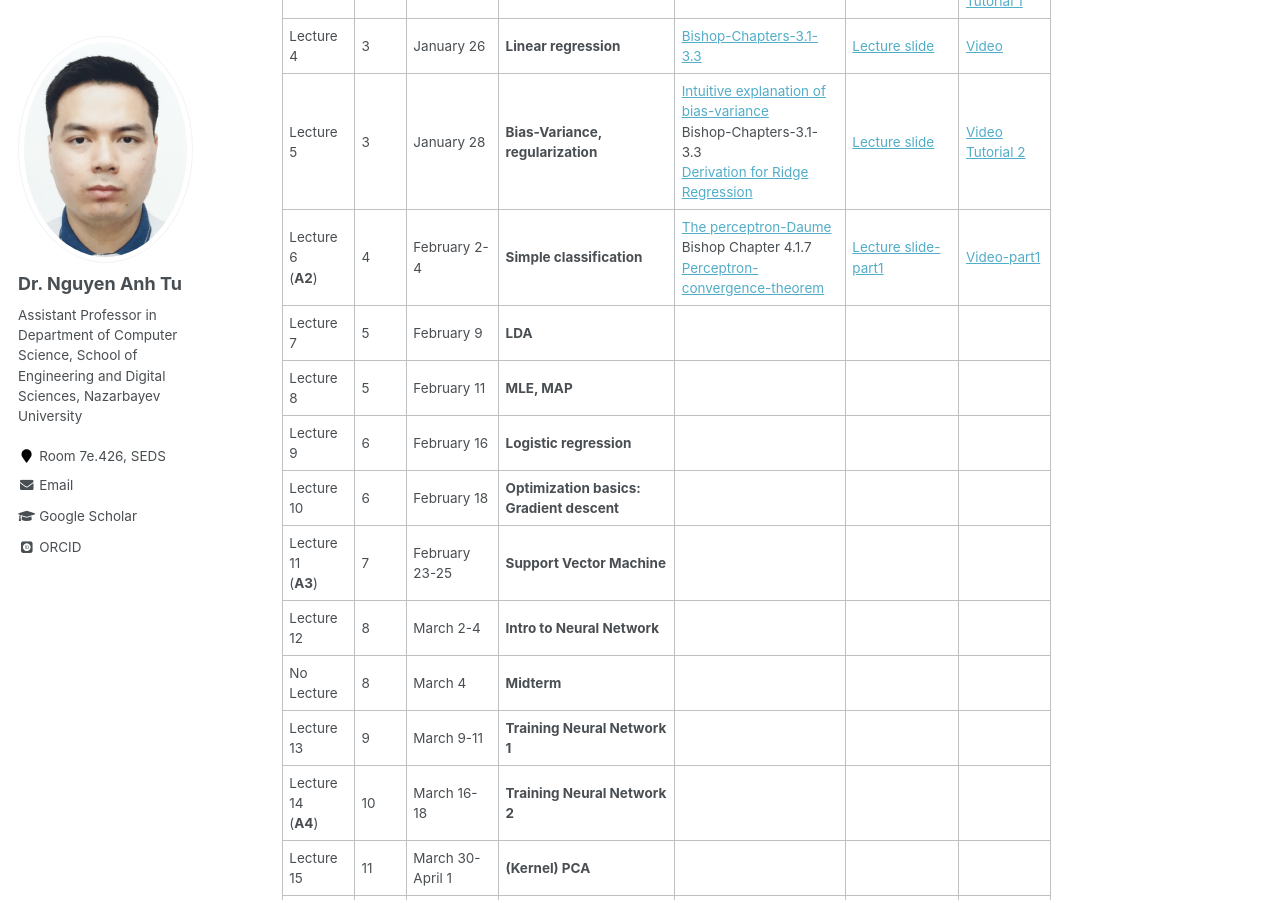
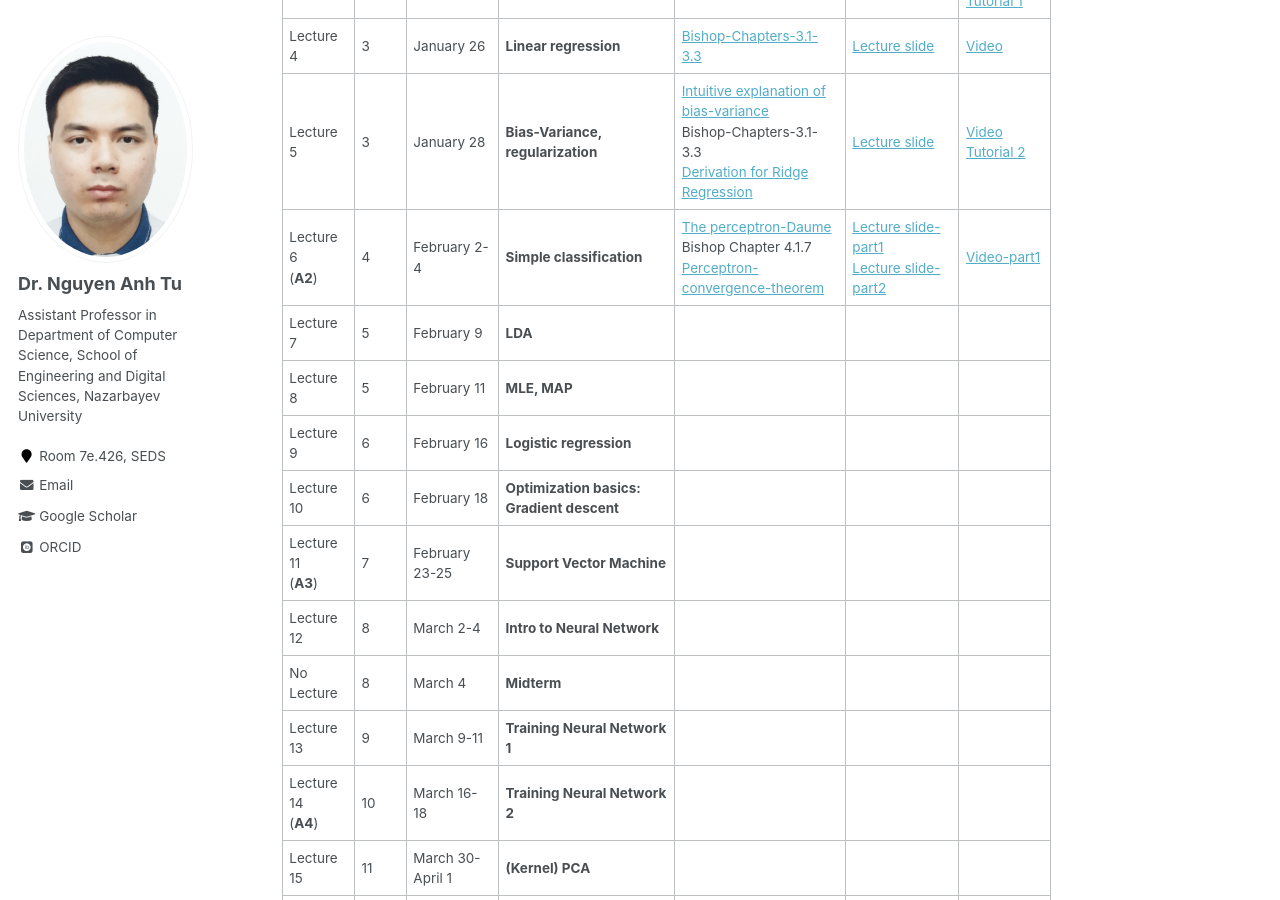
Before and after one commit to tunguyen87/seds-ml, a Jekyll site: the page built from _pages/Lecture.md, in a window 1280 px wide and 900 px high, scrolled down 685 px. Built offline with Jekyll 4.4.1, drawn with Linux system fonts in a browser that asks for light colours; some web fonts are replaced.

Commit message:
Update Lecture.md

```diff
--- a/_pages/Lecture.md
+++ b/_pages/Lecture.md
@@ -23,7 +23,7 @@ Last day of classes: April 23
 | Lecture 3<br>(**A1**)    |   2   |January 19-21 | **Math review**                   | [Wonderful animated explanations](https://www.3blue1brown.com/essence-of-linear-algebra-page)<br>[Linear algebra review](https://drive.google.com/file/d/1yDlYpuv4XShqL96LqB_Un5n8UTbWZIeh/view?usp=sharing)<br>[Probability review](https://drive.google.com/file/d/1MtFT9Ra5cdEw5TA6FN6UzuKeOjZp0OKM/view?usp=sharing)           |  [Lecture slide](https://drive.google.com/file/d/11eVI_4OMR_enuPq70-_fbX2qcMe25cFD/view?usp=sharing)      |  [Video-part 1](https://youtu.be/4Rx8YFcwMlM) <br>[Video-part 2](https://youtu.be/IjsEmM-MzxQ)  <br>[Tutorial 1](https://drive.google.com/file/d/1iz0BYnwdI71Qi-v8aFz-7fFs3KKGf9-b/view?usp=sharing)         |
 | Lecture 4    |   3   |January 26    | **Linear regression**                  | [Bishop-Chapters-3.1-3.3](https://drive.google.com/file/d/1s952CT8tQsyrqptBZVrcxAydthN9S-fu/view?usp=sharing)   |  [Lecture slide](https://drive.google.com/file/d/1plZwPn8ln38eT_VQASQzPbMBxrvqD5kG/view?usp=sharing)     | [Video](https://youtu.be/Oy3_Lwjvdlc)             |
 | Lecture 5    |   3   |January 28    | **Bias-Variance, regularization**                 | [Intuitive explanation of bias-variance](http://scott.fortmann-roe.com/docs/BiasVariance.html)<br>Bishop-Chapters-3.1-3.3 <br>[Derivation for Ridge Regression](https://drive.google.com/file/d/1PtIw7wbHNqRzHhbf1DfbxGP_weqIlMM2/view?usp=sharing)            | [Lecture slide](https://drive.google.com/file/d/116nwTop6NNGMTdUxDDvXfBAqOR738hkl/view?usp=sharing)      | [Video](https://youtu.be/NFGPbLZ6nVU) <br>[Tutorial 2](https://drive.google.com/file/d/1bxReYD-CyhXgFMN7t6JUKVEam9wf8zOH/view?usp=sharing)          |
-| Lecture 6<br>(**A2**)    |   4   |February 2-4  | **Simple classification**           |  [The perceptron-Daume](https://drive.google.com/file/d/18FQ9tXjdGaYybwS5zHStUtLhW8JsDehV/view?usp=sharing)<br> Bishop Chapter 4.1.7 <br>[Perceptron-convergence-theorem](https://drive.google.com/file/d/1xZSVg-3fPzOx-LGtY99jmNKUOrGwOhEW/view?usp=sharing)   |  [Lecture slide-part1](https://drive.google.com/file/d/1r8bZArRsGELDbrPTv4g1pb4nyZbGdXHF/view?usp=sharing)    |  [Video-part1](https://youtu.be/yU-mBm-YO7s)         |
+| Lecture 6<br>(**A2**)    |   4   |February 2-4  | **Simple classification**           |  [The perceptron-Daume](https://drive.google.com/file/d/18FQ9tXjdGaYybwS5zHStUtLhW8JsDehV/view?usp=sharing)<br> Bishop Chapter 4.1.7 <br>[Perceptron-convergence-theorem](https://drive.google.com/file/d/1xZSVg-3fPzOx-LGtY99jmNKUOrGwOhEW/view?usp=sharing)   |  [Lecture slide-part1](https://drive.google.com/file/d/1r8bZArRsGELDbrPTv4g1pb4nyZbGdXHF/view?usp=sharing) <br>[Lecture slide-part2](https://drive.google.com/file/d/1x8ht8Gh4RtGEdZ7a1P-vwgDXNsxnMg4c/view?usp=sharing)   |  [Video-part1](https://youtu.be/yU-mBm-YO7s)         |
 | Lecture 7    |   5   |February 9    |   **LDA**                    |                    |          |              |
 | Lecture 8   |   5   |February 11    |   **MLE, MAP**                    |                    |          |              |
 | Lecture 9   |   6   |February 16    |   **Logistic regression**                    |                    |          |              |
```
